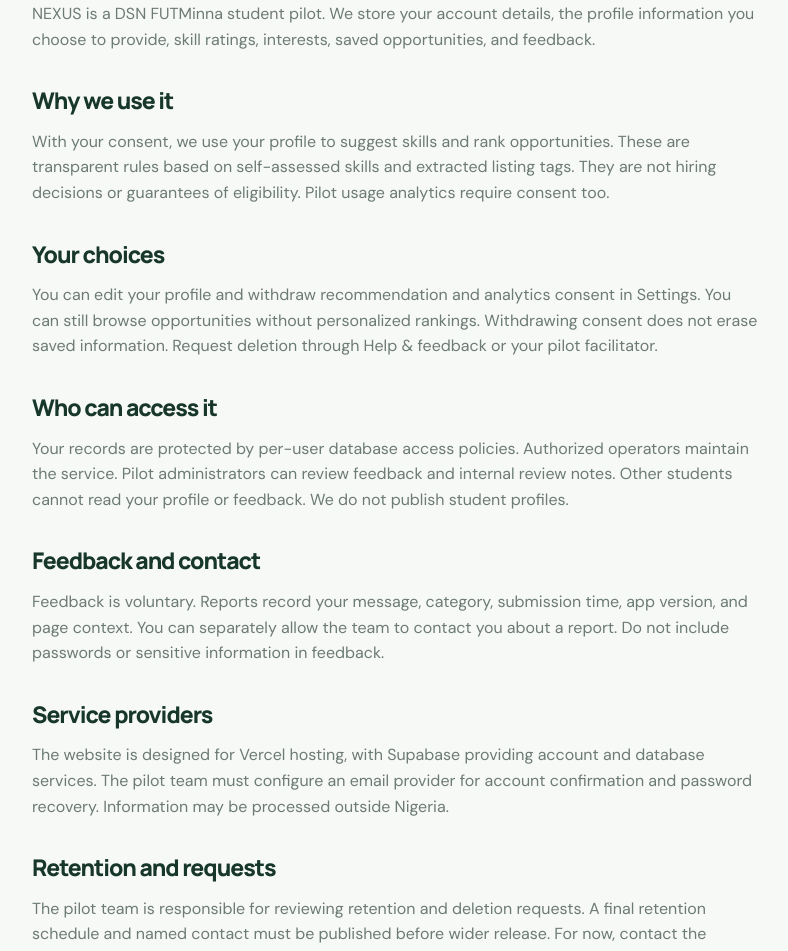
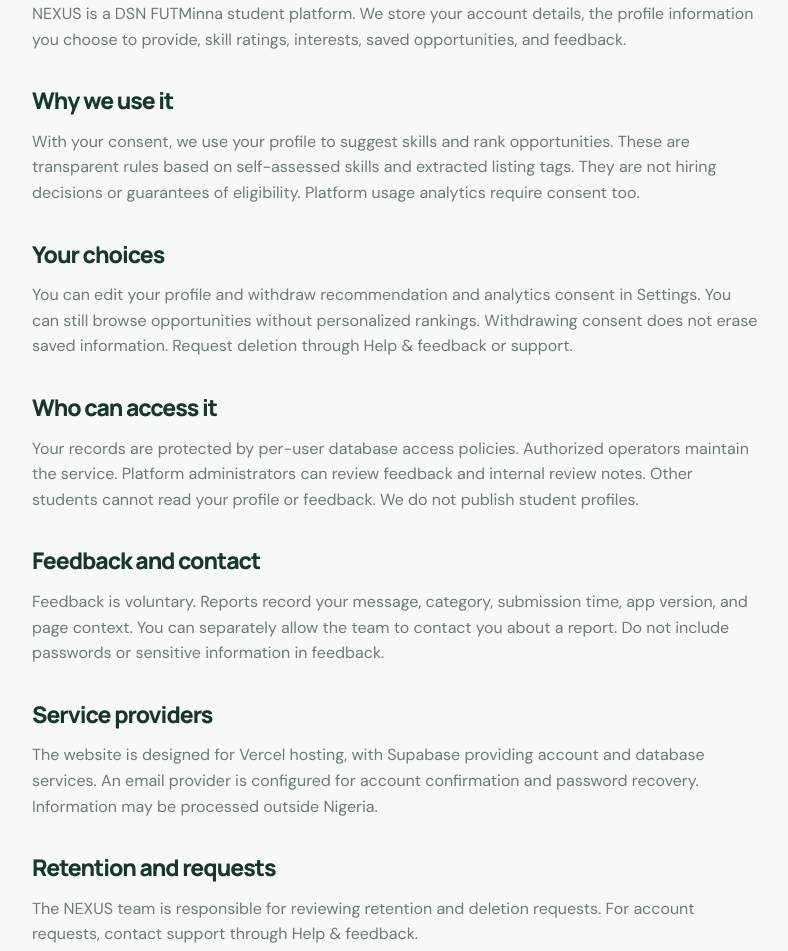
Before and after one commit to dsnfutminna-netizen/NEXUS, a Next.js app in the folder web/: page /privacy in a window 1280 px wide. Shown: the part 260-1211 px from the top of the page, without its empty margins (243-1031 px from the left). Built offline with nearby package versions, Linux system fonts and the light colour scheme.

Commit message:
Refactor copy across UI to use production platform and support terminology

```diff
--- a/web/src/app/app/admin/page.tsx
+++ b/web/src/app/app/admin/page.tsx
@@ -41,9 +41,9 @@
   return (
     <>
       <PageHeading
-        eyebrow="PILOT ADMINISTRATION"
+        eyebrow="PLATFORM ADMINISTRATION"
         title="Listen. Learn. Improve."
-        description="Monitor system activity, student onboarding, and review pilot feedback in real time."
+        description="Monitor system activity, student onboarding, and review student feedback in real time."
       >
         <Link className="button secondary" href="/app/admin/export">
           Export feedback CSV ↓
--- a/web/src/app/app/layout.tsx
+++ b/web/src/app/app/layout.tsx
@@ -19,7 +19,7 @@
         <div className="sidebar-foot">
           <div className="pilot-tag">
             <i />
-            DSN FUTMinna pilot
+            DSN FUTMinna Platform
           </div>
           <p>A little progress, every day.</p>
         </div>
--- a/web/src/app/app/page.tsx
+++ b/web/src/app/app/page.tsx
@@ -147,7 +147,7 @@
         <div className="empty">
           <h3>Your next opportunity is on its way.</h3>
           <p>
-            The pilot team is preparing current listings. In the meantime,
+            The NEXUS team is preparing current listings. In the meantime,
             explore your skill roadmap.
           </p>
           <Link href="/app/roadmap">Explore my roadmap →</Link>
--- a/web/src/app/app/settings/page.tsx
+++ b/web/src/app/app/settings/page.tsx
@@ -31,7 +31,7 @@
       <section className="card form-card">
         <h2>Request account deletion</h2>
         <p>
-          The pilot team can delete your account and associated personal data.
+          The support team can delete your account and associated personal data.
           Submit an account request so the team can verify ownership and follow
           up.
         </p>
--- a/web/src/app/login/page.tsx
+++ b/web/src/app/login/page.tsx
@@ -65,7 +65,7 @@
           {q.notice && (
             <p className="notice error" role="alert">
               {q.notice === "profile"
-                ? "We could not prepare your profile. Contact the pilot team."
+                ? "We could not prepare your profile. Contact support."
                 : "That link is invalid or expired. Please request a new email below."}
             </p>
           )}
@@ -125,7 +125,7 @@
             )}
             {mode === "signup" && (
               <p className="fine-print">
-                Your profile is private to your account and authorized pilot
+                Your profile is private to your account and authorized
                 support. Read{" "}
                 <Link href="/privacy">how we handle your data</Link>.
                 Recommendation and analytics consent is a separate choice in
--- a/web/src/app/privacy/page.tsx
+++ b/web/src/app/privacy/page.tsx
@@ -11,7 +11,7 @@
         <span className="eyebrow">PRIVACY & DATA</span>
         <h1>Your information, explained.</h1>
         <p>
-          NEXUS is a DSN FUTMinna student pilot. We store your account details,
+          NEXUS is a DSN FUTMinna student platform. We store your account details,
           the profile information you choose to provide, skill ratings,
           interests, saved opportunities, and feedback.
         </p>
@@ -20,20 +20,19 @@
           With your consent, we use your profile to suggest skills and rank
           opportunities. These are transparent rules based on self-assessed
           skills and extracted listing tags. They are not hiring decisions or
-          guarantees of eligibility. Pilot usage analytics require consent too.
+          guarantees of eligibility. Platform usage analytics require consent too.
         </p>
         <h2>Your choices</h2>
         <p>
           You can edit your profile and withdraw recommendation and analytics
           consent in Settings. You can still browse opportunities without
           personalized rankings. Withdrawing consent does not erase saved
-          information. Request deletion through Help & feedback or your pilot
-          facilitator.
+          information. Request deletion through Help & feedback or support.
         </p>
         <h2>Who can access it</h2>
         <p>
           Your records are protected by per-user database access policies.
-          Authorized operators maintain the service. Pilot administrators can
+          Authorized operators maintain the service. Platform administrators can
           review feedback and internal review notes. Other students cannot read
           your profile or feedback. We do not publish student profiles.
         </p>
@@ -47,16 +46,13 @@
         <h2>Service providers</h2>
         <p>
           The website is designed for Vercel hosting, with Supabase providing
-          account and database services. The pilot team must configure an email
-          provider for account confirmation and password recovery. Information
+          account and database services. An email provider is configured for account confirmation and password recovery. Information
           may be processed outside Nigeria.
         </p>
         <h2>Retention and requests</h2>
         <p>
-          The pilot team is responsible for reviewing retention and deletion
-          requests. A final retention schedule and named contact must be
-          published before wider release. For now, contact the facilitator who
-          invited you.
+          The NEXUS team is responsible for reviewing retention and deletion
+          requests. For account requests, contact support through Help & feedback.
         </p>
         <Link className="button" href="/app/settings">
           Manage my preferences
--- a/web/src/components/nav.tsx
+++ b/web/src/components/nav.tsx
@@ -59,7 +59,7 @@
         {admin && (
           <Link href="/app/admin" onClick={() => setOpen(false)}>
             <ShieldCheck size={19} />
-            Pilot admin
+            Platform admin
           </Link>
         )}
       </nav>
--- a/web/src/components/profile-forms.tsx
+++ b/web/src/components/profile-forms.tsx
@@ -72,7 +72,7 @@
       <label className="check">
         <input type="checkbox" name="consent" defaultChecked={p.data_consent} />
         <span>
-          Use my profile for personalized recommendations and pilot usage
+          Use my profile for personalized recommendations and platform usage
           analytics.
           <small>
             Optional. You can withdraw this in Settings. Your saved profile and
--- a/web/src/lib/auth-errors.ts
+++ b/web/src/lib/auth-errors.ts
@@ -5,7 +5,7 @@
     invalid_credentials:
       "That email and password do not match. Local demo accounts are separate from website accounts.",
     email_address_not_authorized:
-      "Email delivery is not ready for this address. Please contact the pilot team.",
+      "Email delivery is not ready for this address. Please contact support.",
     over_email_send_rate_limit:
       "The email sending limit has been reached. Please wait before trying again.",
     over_request_rate_limit: "Too many attempts. Please wait a few minutes.",
@@ -16,6 +16,6 @@
   };
   return (
     messages[code || ""] ||
-    "We could not complete that request. Please try again or contact the pilot team."
+    "We could not complete that request. Please try again or contact support."
   );
 }
```
Also changed, not shown: web/src/app/app/feedback/page.tsx (+3 -5 lines).
